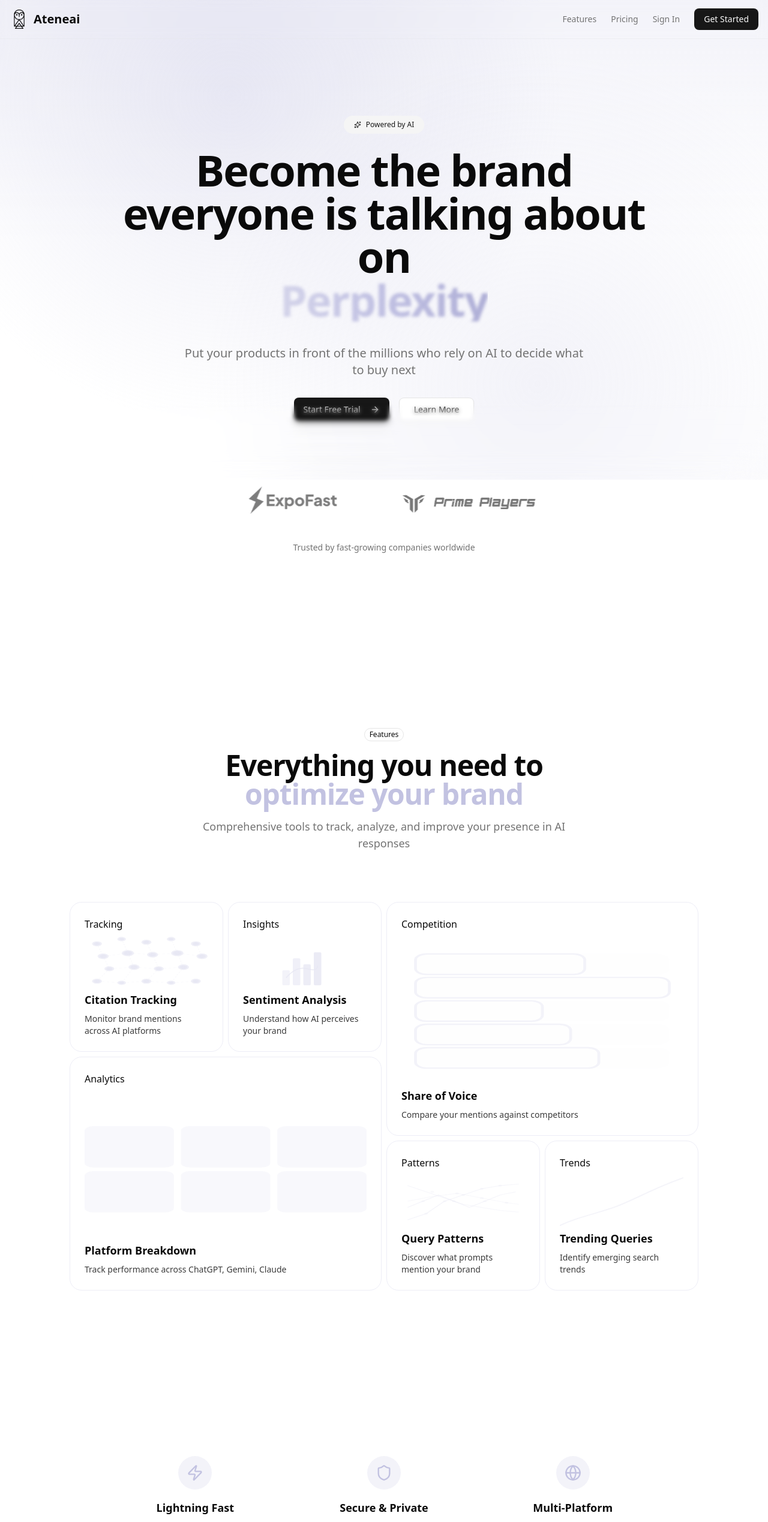
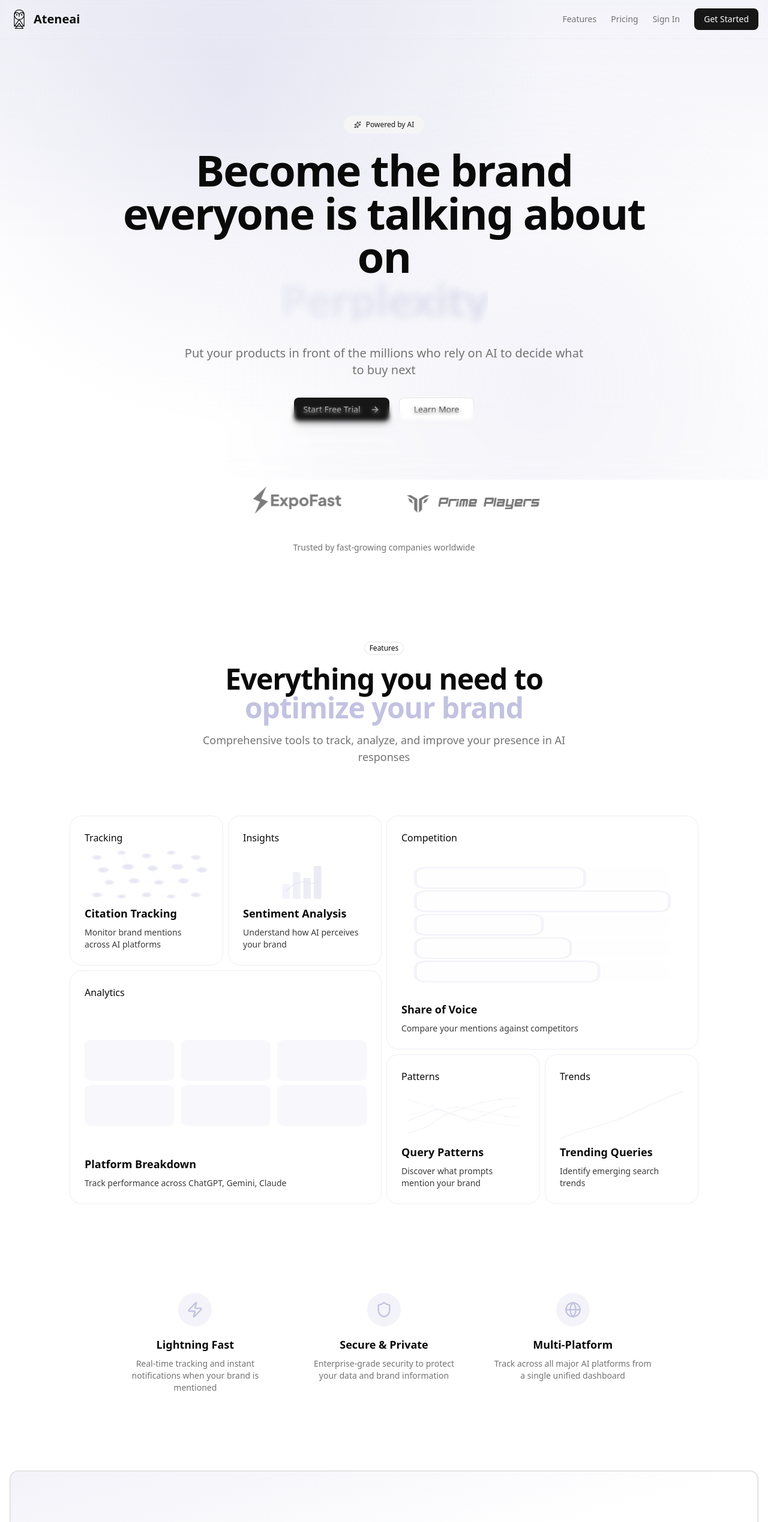
Before and after one commit to Andr3sV/mvp-geo-saas, a Next.js app: page / in a window 1280 px wide. Shown: the top 2538 px of the page at 60% size. Built offline with nearby package versions, Linux system fonts and the light colour scheme.

Commit message:
space btw sections

```diff
--- a/src/app/page.tsx
+++ b/src/app/page.tsx
@@ -184,7 +184,7 @@
 
       {/* Hero Section */}
       <section className="relative overflow-hidden">
-        <div className="container relative mx-auto px-4 pt-24 pb-32 md:pt-32 md:pb-40">
+        <div className="container relative mx-auto px-4 pt-24 pb-16 md:pt-32 md:pb-20">
           <div className="mx-auto max-w-4xl text-center">
             {/* Badge */}
             <Badge variant="secondary" className="mb-6 gap-2 px-4 py-1.5">
@@ -292,7 +292,7 @@
       </section>
 
       {/* Magic Bento Section */}
-      <section className="py-24 md:py-32 relative">
+      <section className="py-12 md:py-16 relative">
         <div className="container mx-auto px-4 max-w-[70rem]">
           <div className="mx-auto max-w-2xl text-center mb-16">
             <Badge variant="outline" className="mb-4">
@@ -324,7 +324,7 @@
       </section>
 
       {/* Benefits Section */}
-      <section className="py-24 md:py-32 relative">
+      <section className="py-12 md:py-16 relative">
         <div className="container mx-auto px-4">
           <div className="mx-auto max-w-4xl">
             <div className="grid gap-12 md:grid-cols-3">
@@ -349,7 +349,7 @@
       </section>
 
       {/* CTA Section */}
-      <section className="py-24 md:py-32">
+      <section className="py-12 md:py-16">
         <div className="container mx-auto px-4">
           <Card className="border-2 bg-gradient-to-br from-[#C2C2E1]/20 via-background to-background">
             <CardContent className="px-6 py-16 text-center md:px-12">
```
